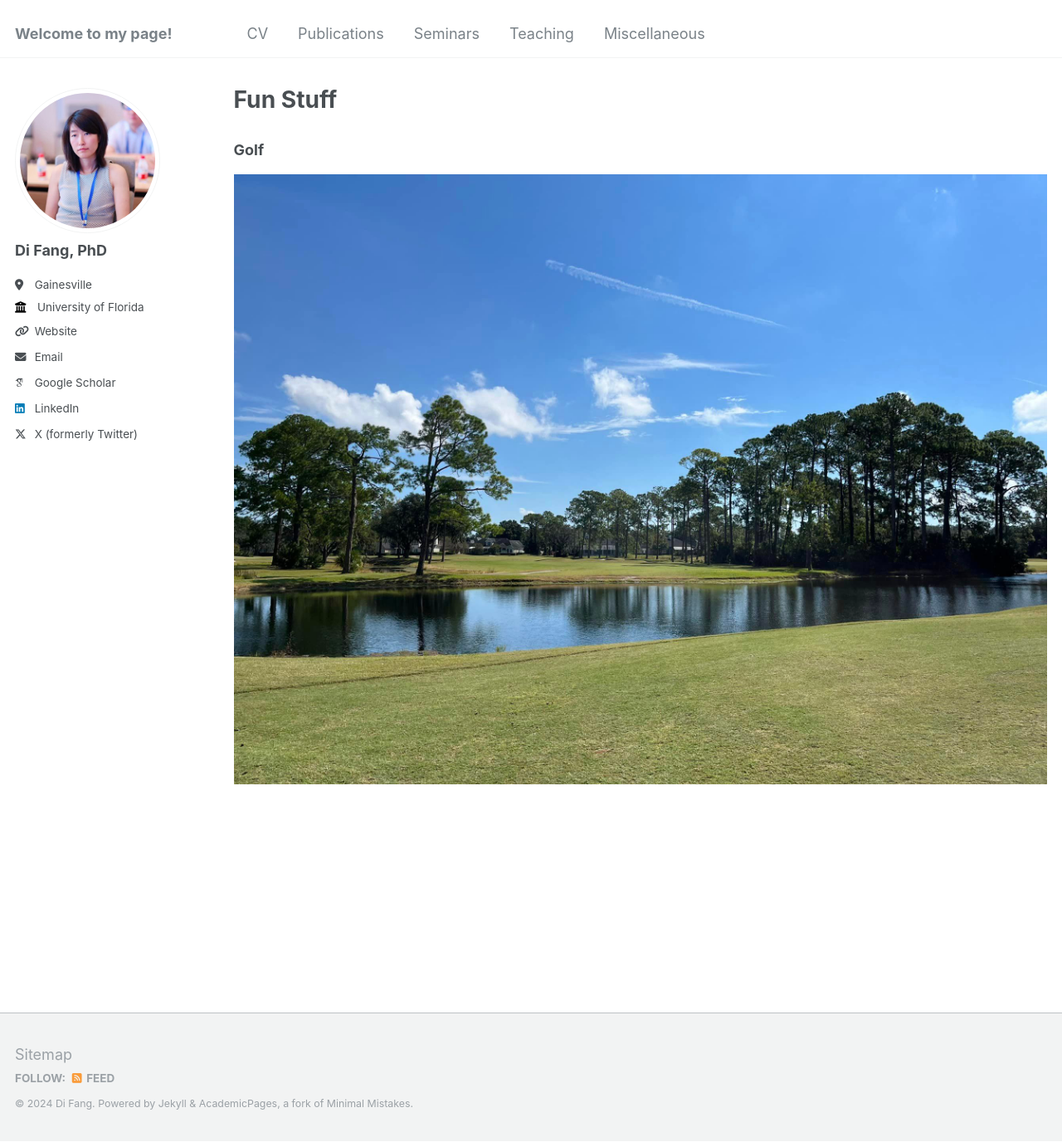
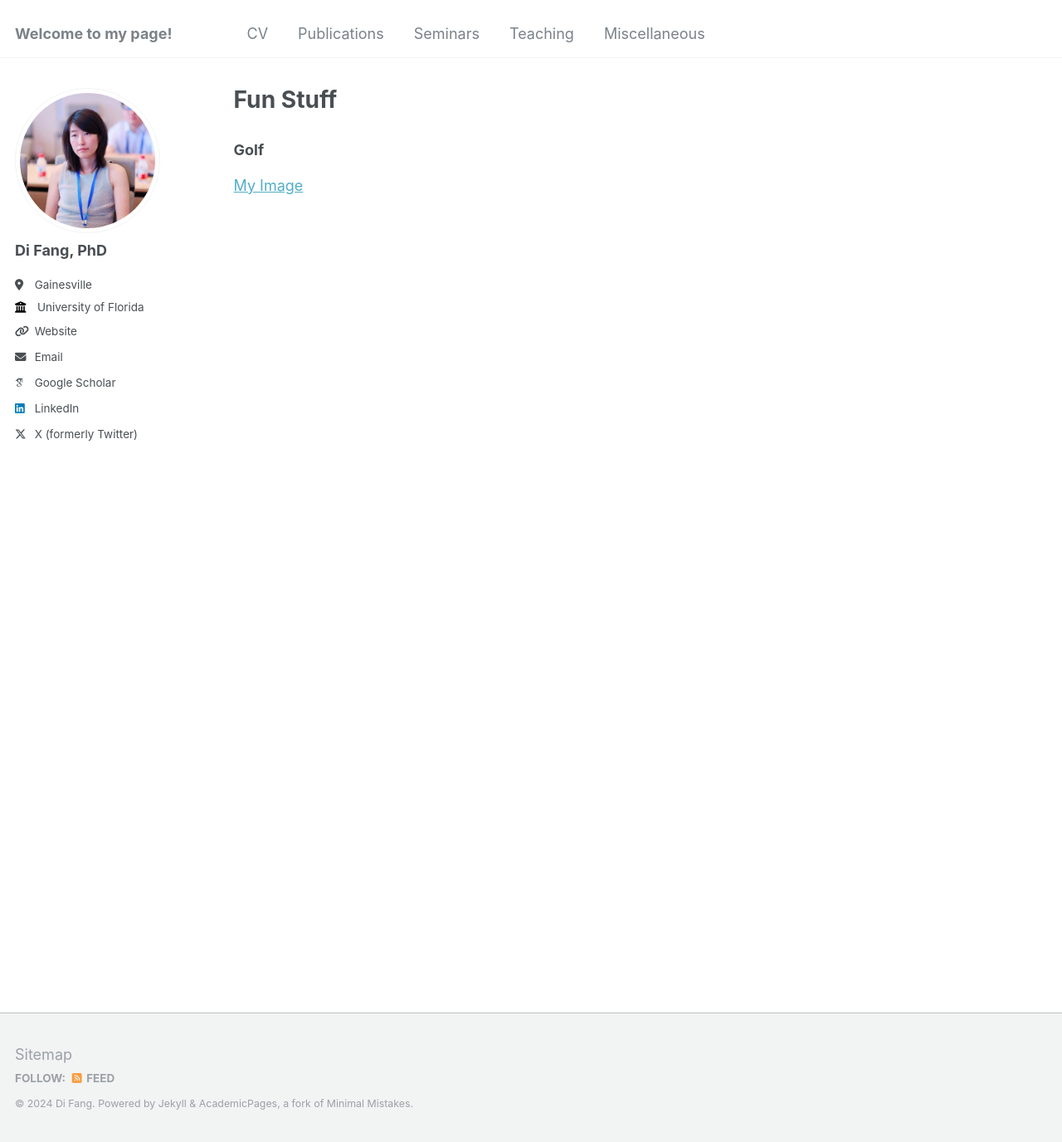
Before and after one commit to fangdi2009/mypage, a Jekyll site: the page built from _portfolio/fun.md, in a window 1280 px wide and 1376 px high. Shown: the whole window at 83% size. Built offline with Jekyll 4.4.1, drawn with Linux system fonts in a browser that asks for light colours; some web fonts are replaced.

Commit message:
Update fun.md

```diff
--- a/_portfolio/fun.md
+++ b/_portfolio/fun.md
@@ -6,4 +6,4 @@ permalink: /portfolio/
 
 
 ### Golf
-![My Image](/images/golf1.jpg)
+[My Image](/images/golf1.jpg)
```
